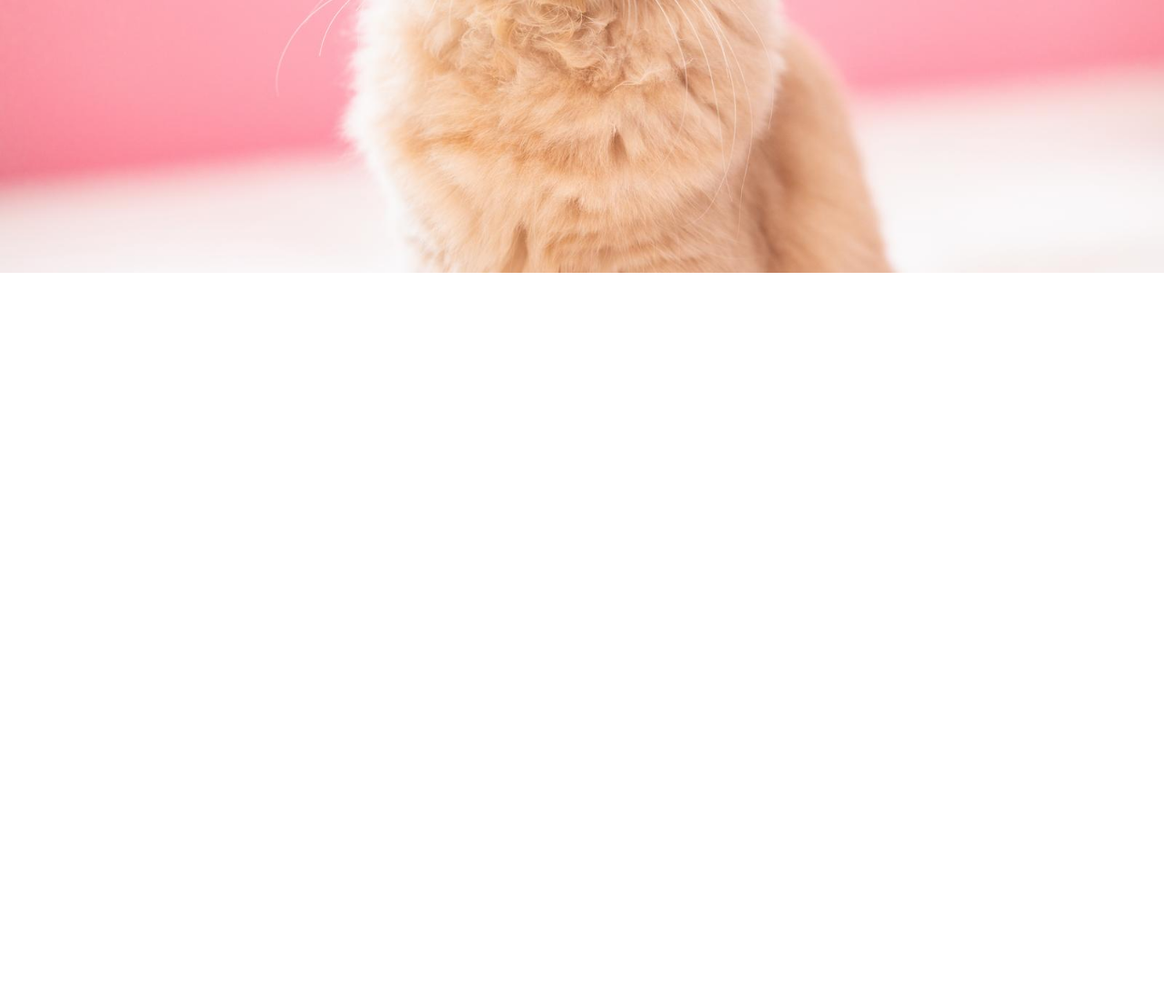
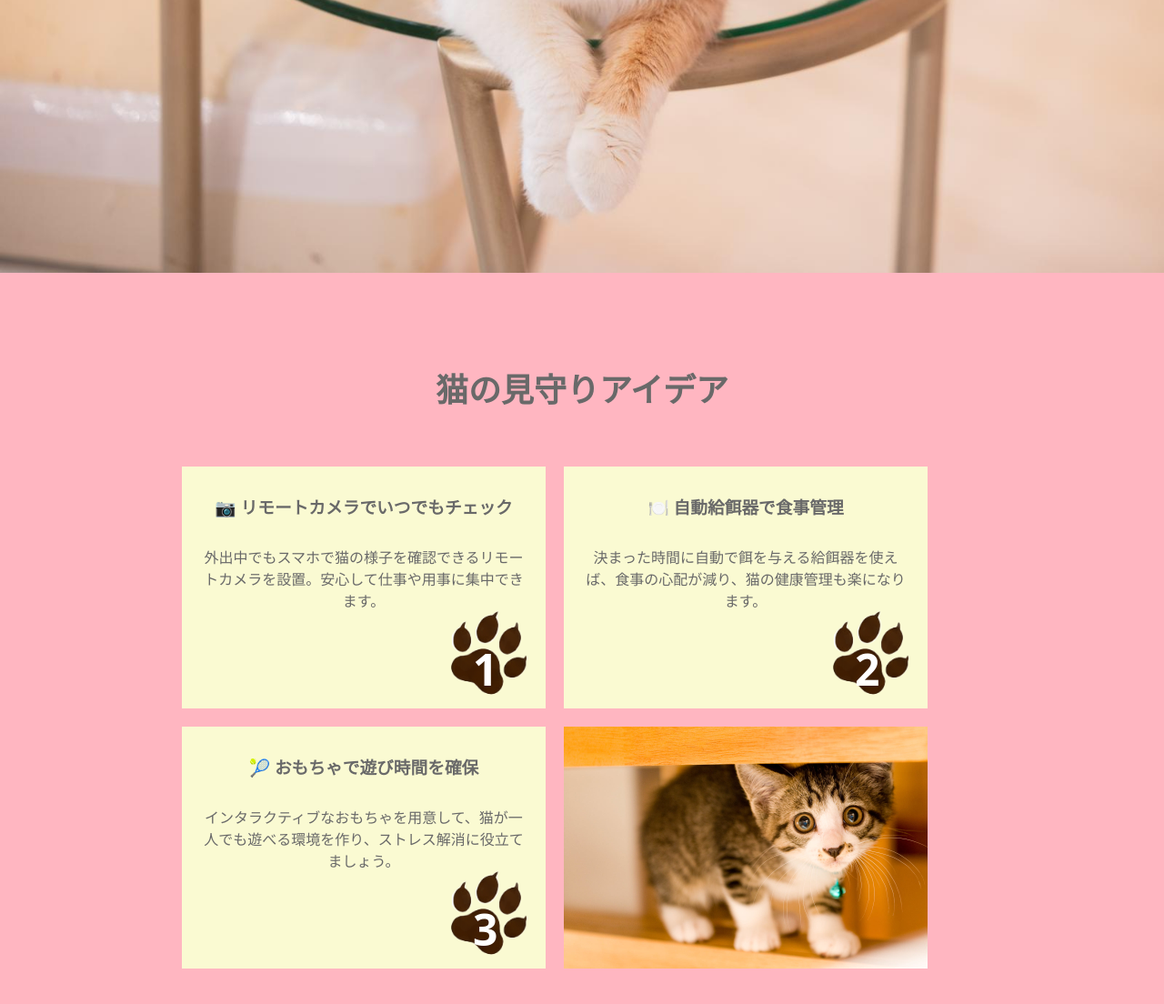
Before and after one commit to Saurinnn/scratch-cutecat, a plain HTML site: page index.html in a window 1280 px wide. Shown: the part 8447-9551 px from the top of the page at 91% size. Before the commit the page ends 8747 px from the top, so only its background shows below. Drawn offline with Linux system fonts and the light colour scheme.

Commit message:
idea-box設置

```diff
--- a/index.html
+++ b/index.html
@@ -93,6 +93,41 @@
             <div class="text-oval"></div>
     </div>
     <div class="picture-area02">
+        <div class="background2 parallax-bg-2">
+        </div>
+    </div>
+    <div class="text-area text04">
+        <h2>猫の見守りアイデア</h2>
+        <div class="idea-box">
+            <div class="idea-item">
+                <h3>📷 リモートカメラでいつでもチェック</h3>
+                <p>外出中でもスマホで猫の様子を確認できるリモートカメラを設置。安心して仕事や用事に集中できます。</p>
+                <div class="footprint">
+                    <img src="img/foot-print.png" alt="">
+                </div>
+                <p class="number">1</p>
+            </div>
+            <div class="idea-item">
+                <h3>🍽️ 自動給餌器で食事管理</h3>
+                <p>決まった時間に自動で餌を与える給餌器を使えば、食事の心配が減り、猫の健康管理も楽になります。</p>
+                <div class="footprint">
+                    <img src="img/foot-print.png" alt="">
+                </div>
+                <p class="number">2</p>
+            </div>
+            <div class="idea-item">
+                <h3>🎾 おもちゃで遊び時間を確保</h3>
+                <p>インタラクティブなおもちゃを用意して、猫が一人でも遊べる環境を作り、ストレス解消に役立てましょう。</p>
+                <div class="footprint">
+                    <img src="img/foot-print.png" alt="">
+                </div>
+                <p class="number">3</p>
+            </div>
+            <div class="idea-item">
+                <img src="img/neko05.jpg" alt="">
+            </div>
+
+        </div>
 
     </div>
 <script src="script.js"></script>
--- a/style.css
+++ b/style.css
@@ -82,6 +82,7 @@ ol {
   background-size: cover;
   height: 100vh;
   overflow: visible;
+  cursor: url('img/point.png'), auto;
     z-index: 0;
 }
 
@@ -158,6 +159,65 @@ ol {
     opacity: 1;
   }
 
+/*アイデアエリア*/
+.text04 h2{
+    margin-bottom: 50px;
+    font-size: 36px;
+}
+
+  .idea-box{
+    margin: 0 auto;
+    width: 900px;
+    display: flex;
+    flex-wrap: wrap;
+    margin-bottom: 100px;
+  }
+
+  .idea-item{
+    background-color: rgba(250, 250, 210);
+    color: #696969;
+    width: 400px;
+    height: 266px;
+    margin: 10px;
+    padding: 20px;
+    object-fit: cover;
+    position: relative;
+  }
+
+  .idea-item:nth-child(4){
+    padding: 0;
+  }
+
+  .idea-item h3{
+    margin-top: 10px;
+    margin-bottom: 30px;
+  }
+
+  .idea-item img{
+    height: 266px;
+  }
+
+  .footprint{
+    position: absolute;
+    top: 150px;
+    left: 280px;
+    }
+
+  .footprint img{
+    width: 120px;
+    height: 120px;
+  }
+
+  .number{
+    position: absolute;
+    top: 190px;
+    left: 320px;
+    font-size: 48px;
+    font-weight: 700;
+    color: #fff;
+    z-index: 3;
+  }
+
 
 /*ピクチャーエリア*/
 .picture-area01 {
@@ -175,6 +235,20 @@ ol {
     height: 100%;
     z-index: -1;
   }
+
+  .background2{
+    background-image: url('img/neko02.jpg');
+    background-size: cover;
+    background-position: center;
+    background-attachment: fixed; /* ←ここで固定表示 */
+    position: absolute; /* wrap の中で配置 */
+    top: 0;
+    left: 0;
+    width: 100%;
+    height: 100%;
+    z-index: -1;
+  }
+
 
 .pic-area-content01{
     height: 1100px;
```
Also changed, not shown: img/foot-print.png (added), img/neko05.jpg (added).
